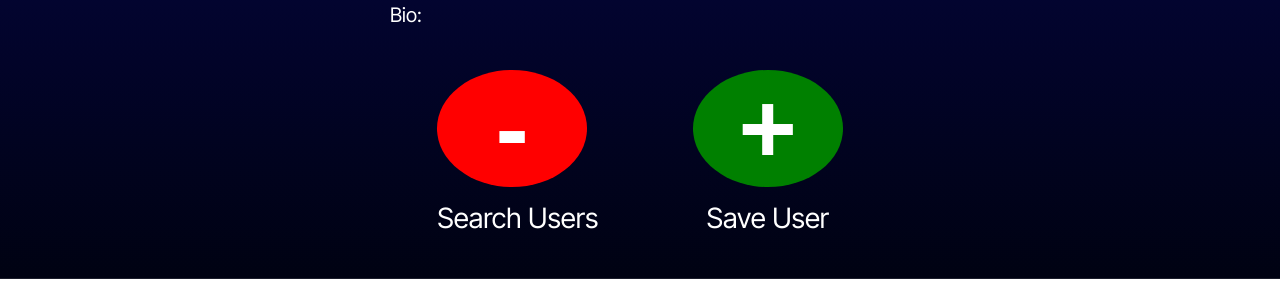
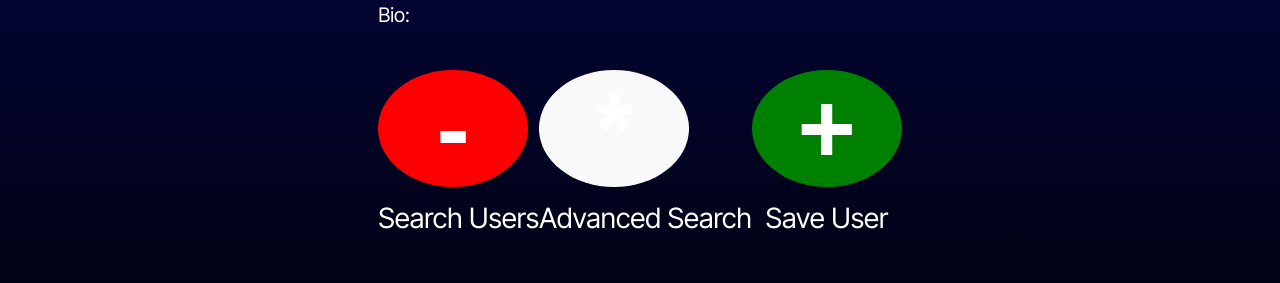
Before and after one commit to bmw-dev0p/Candidate-Search-C13, a React (Vite) app: page / in a window 1280 px wide. Shown: the part 885-1168 px from the top of the page. Built offline with nearby package versions, Linux system fonts and the light colour scheme.

Commit message:
completed advancedSearch (with help), need to fix button styles

```diff
--- a/src/pages/CandidateSearch.tsx
+++ b/src/pages/CandidateSearch.tsx
@@ -1,10 +1,10 @@
-import { useState, useEffect } from 'react';
+// src/components/CandidateSearch.tsx
+import { useState } from 'react';
 import { searchGithub, searchGithubUser } from '../api/API';
+import advancedSearch from './advancedSearch';
 import type Candidate from '../interfaces/Candidate.interface';
 
 const CandidateSearch = () => {
-  // create state to store the current candidate
-  // octocat is the default candidate
   const [currentCandidate, setCurrentCandidate] = useState<Candidate>({
     id: 583231,
     login: 'octocat',
@@ -14,22 +14,16 @@ const CandidateSearch = () => {
     company: '@github',
     bio: '',
   });
+  const [loadingStatus, setLoadingStatus] = useState<string>('Ready to search');
 
-  // Function to fetch a random user
   const fetchCandidate = async () => {
+    setLoadingStatus('Searching...');
     try {
-      const randomUsers = await searchGithub(); // fetch random user(s) from the API
-      console.log('Fetched User:', randomUsers); // check the data
-      // so... I see that the above line returns an array of users (30)
-      // But I felt that looping over the array 30 times to get a single user is not efficient
-      // So my solution is just to use the first user, and recall fetchCandidate each button click
-      const randomUserLogin = randomUsers[0].login; // get the login of the random user
-      console.log('Fetched User Login:', randomUserLogin); // check the data
-      const userData = await searchGithubUser(randomUserLogin);  // Feed login to new api function
-      console.log('Fetched User Data:', userData); // check
+      const randomUsers = await searchGithub();
+      const randomUserLogin = randomUsers[0].login;
+      const userData = await searchGithubUser(randomUserLogin);
 
       if (userData) {
-        // format the data response to the Candidate type
         const formattedCandidate: Candidate = {
           id: userData.id,
           login: userData.login,
@@ -40,22 +34,29 @@ const CandidateSearch = () => {
           bio: userData.bio || 'Bio not provided',
         };
         setCurrentCandidate(formattedCandidate);
+        setLoadingStatus('User found');
+      } else {
+        setLoadingStatus('No suitable user found');
       }
     } catch (error) {
       console.error('Error fetching candidate:', error);
+      setLoadingStatus('Error fetching user');
     }
   };
 
-  // Fetch user when the component mounts ?
-  useEffect(() => {
-    // fetchCandidate()
-  }, []);
-  // decided to leave this out bc i wanted octocat to be default, probably better way
+  const handleAdvancedSearch = async () => {
+    setLoadingStatus('Searching...');
+    const candidate = await advancedSearch();
+    if (candidate) {
+      setCurrentCandidate(candidate);
+      setLoadingStatus('User found');
+    } else {
+      setLoadingStatus('No suitable user found');
+    }
+  };
 
   const saveCandidate = () => {
-    // initialize an candidate array for storage
     let savedCandidates: Candidate[] = [];
-    // Retrieve existing saved candidates
     const storedCandidates = localStorage.getItem('savedCandidates');
 
     if (storedCandidates) {
@@ -63,14 +64,12 @@ const CandidateSearch = () => {
         savedCandidates = JSON.parse(storedCandidates);
       } catch (error) {
         console.error('Error parsing local storage data:', error);
-        savedCandidates = []; // reset to empty if parsing fails
+        savedCandidates = [];
       }
     }
 
-    // Add the current candidate to the saved list
     savedCandidates.push(currentCandidate);
 
-    // Update local storage
     try {
       localStorage.setItem('savedCandidates', JSON.stringify(savedCandidates));
       console.log('Candidate saved successfully:', currentCandidate);
@@ -78,7 +77,6 @@ const CandidateSearch = () => {
       console.error('Error saving to local storage:', error);
     }
   };
-
 
   return (
     <div>
@@ -101,12 +99,15 @@ const CandidateSearch = () => {
           <div className="label">Search Users</div>
         </div>
         <div>
+          <button onClick={handleAdvancedSearch} className="button advanced">*</button>
+          <div className="label">Advanced Search</div>
+        </div>
+        <div>
           <button onClick={saveCandidate} className="button save">+</button>
           <div className="label">Save User</div>
         </div>
       </div>
-
-
+      <div>{loadingStatus}</div>
     </div>
   );
 };
```
